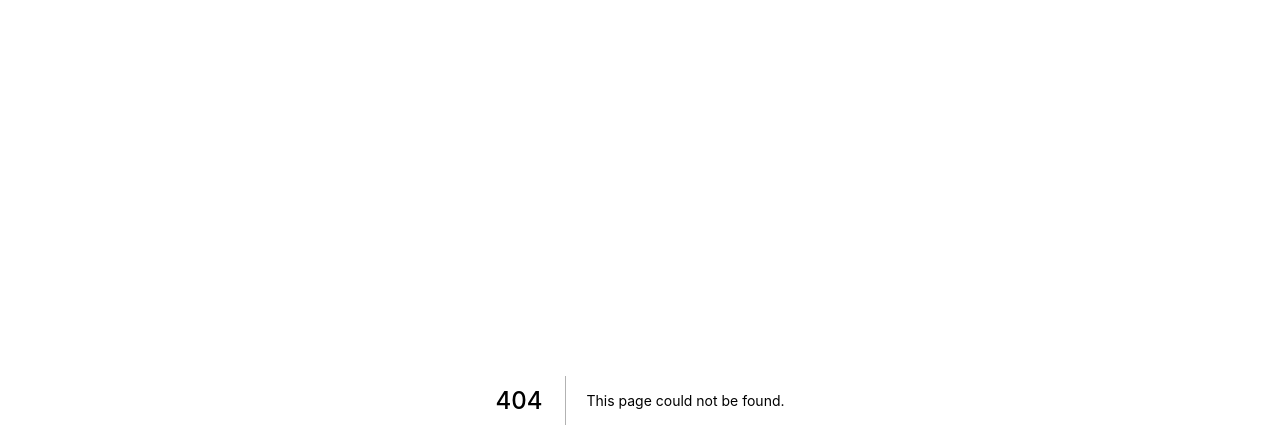
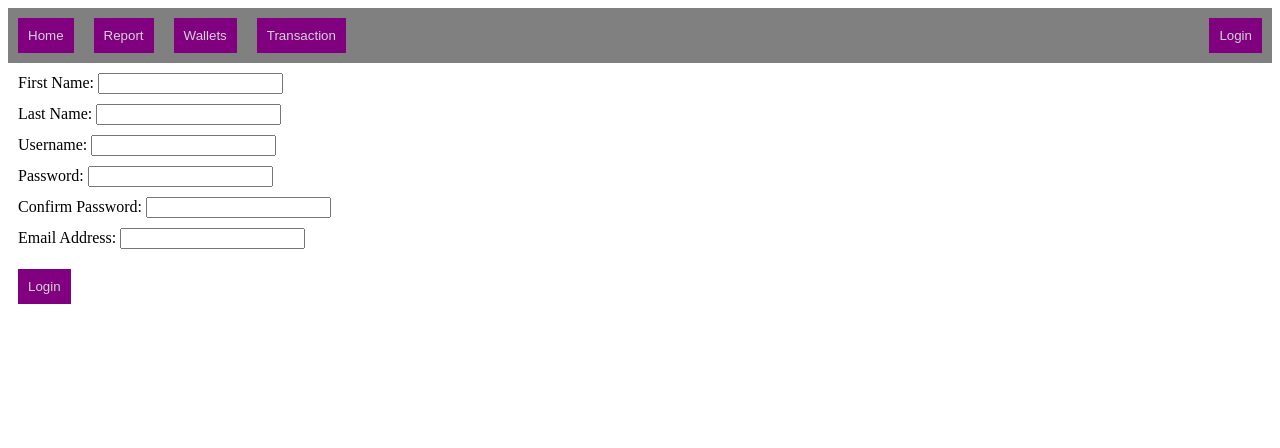
Before and after one commit to Raiishin/Expense-Tracker, a Next.js app: page /new/account in a window 1280 px wide. Before the commit this address had no page. Shown: the top 448 px of the page. Built offline with nearby package versions, Linux system fonts and the light colour scheme.

Commit message:
Added :: Account creation page with field validation

```diff
--- /dev/null
+++ b/pages/new/account.js
@@ -0,0 +1,67 @@
+import TopBar from "../../components/topBar";
+import { useForm } from "react-hook-form";
+import { useRouter } from "next/router";
+import { redirect } from "../../helpers";
+
+const createNewAccount = () => {
+	const createAccount = () => {
+		const firstName = document.getElementById("firstName");
+		const lastName = document.getElementById("lastName");
+		const password = document.getElementById("password");
+		const password2 = document.getElementById("password2");
+		const email = document.getElementById("email");
+
+		const nameRegex = /^[a-zA-Z]+$/g;
+		const emailRegex = /^[a-zA-Z0-9.!#$%&'*+/=?^_`{|}~-]+@[a-zA-Z0-9-]+(?:\.[a-zA-Z0-9-]+)$/;
+
+		// Field Validation
+		if (!nameRegex.test(firstName)) {
+			alert("Please enter a valid first name");
+		} else if (!nameRegex.test(lastName)) {
+			alert("Please enter a valid last name");
+		} else if (password !== password2) {
+			alert("Password and Confirm Password does not match");
+		} else if (!emailRegex.test(email)) {
+			alert("Please enter a valid email address");
+		} else {
+			// API Call
+			// On Success -> Redirect to "/" with user Id
+			if (isAccountCreated == true) redirect(router, `/?user=${userId}`);
+			else redirect(router, "/new/account?message=failed");
+		}
+	};
+
+	const {
+		handleSubmit,
+		formState: { errors },
+	} = useForm();
+
+	return (
+		<div>
+			<TopBar />
+			<form onSubmit={handleSubmit(createAccount)} id="form">
+				<div style={{ margin: "10px" }}>
+					First Name: <input id="firstName" type="text" required></input>
+				</div>
+				<div style={{ margin: "10px" }}>
+					Last Name: <input id="lastName" type="text" required></input>
+				</div>
+				<div style={{ margin: "10px" }}>
+					Username: <input id="username" type="text" required></input>
+				</div>
+				<div style={{ margin: "10px" }}>
+					Password: <input id="password" type="password" required></input>
+				</div>
+				<div style={{ margin: "10px" }}>
+					Confirm Password: <input id="password2" type="password" required></input>
+				</div>
+				<div style={{ margin: "10px" }}>
+					Email Address: <input id="email" type="text" required></input>
+				</div>
+				<button type="submit">Login</button>
+			</form>
+		</div>
+	);
+};
+
+export default createNewAccount;
```
